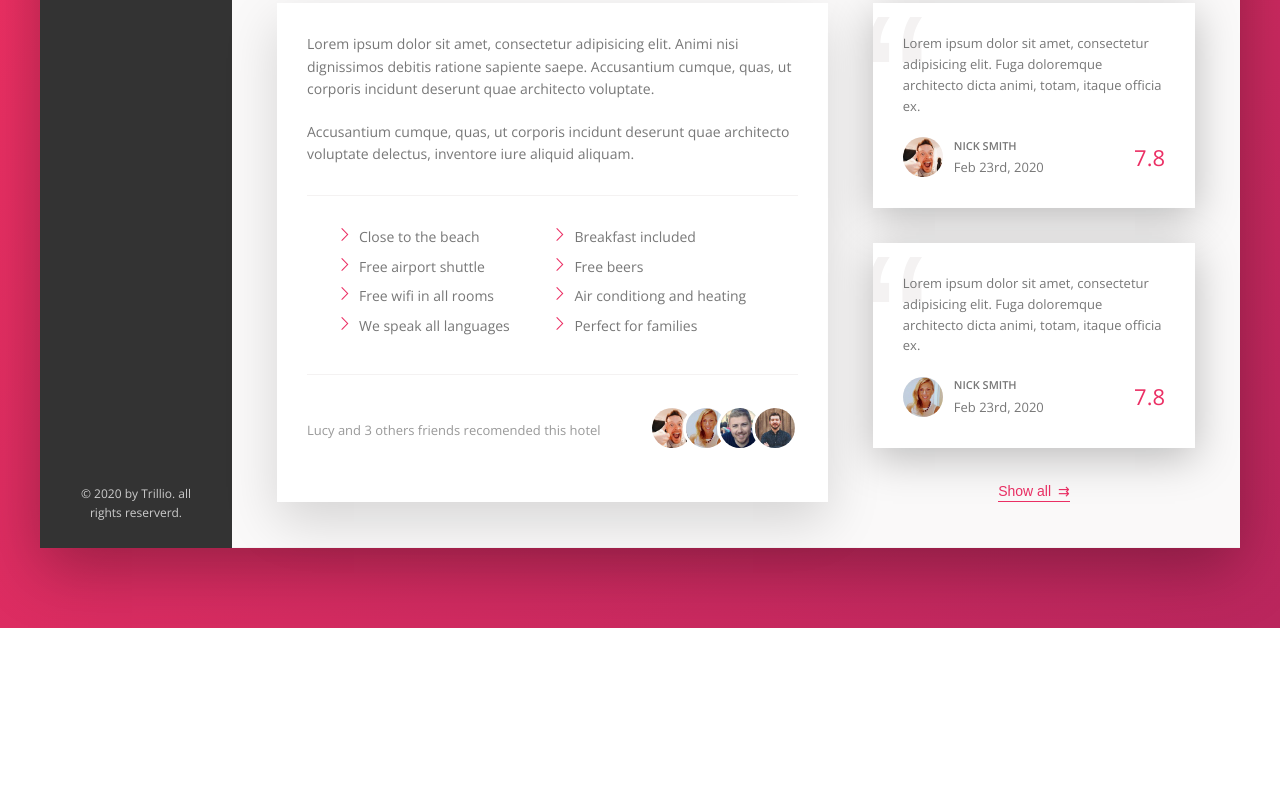
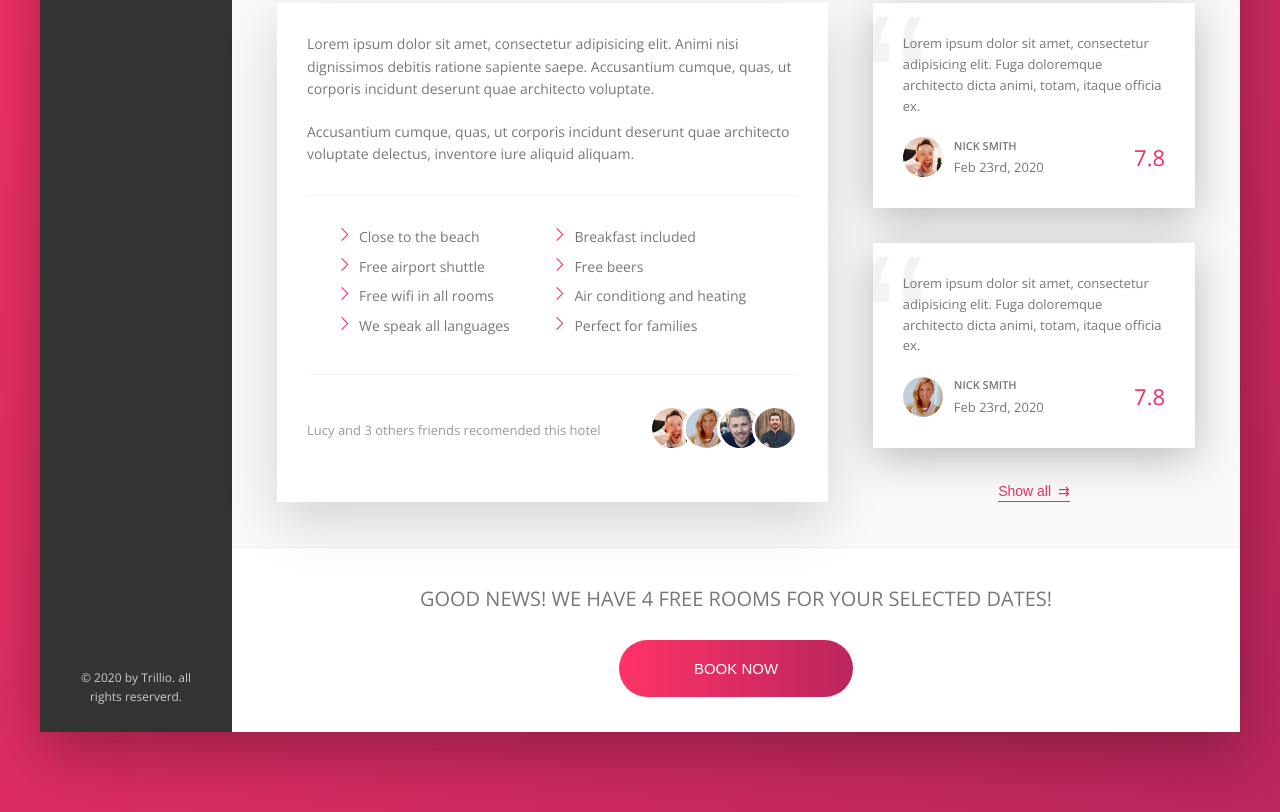
Before and after one commit to hectorlopezv/trillo_flex_box_project, a website: page index.html in a window 1280 px wide. Shown: the part 653-1465 px from the top of the page. Before the commit the page ends 1281 px from the top, so only its background shows below. Drawn offline with nearby package versions, Linux system fonts and the light colour scheme.

Commit message:
CTA done

```diff
--- a/index.html
+++ b/index.html
@@ -220,11 +220,19 @@
                             </figure>
 
                             <button class="btn-inline">Show all <span>&rrarr;</span></button>
-
                         </div>
 
                     </div>
+                        <div class="cta">
+                            <h2 class="cta__book-now">
+                                Good news! we have 4 free rooms for your selected dates!
+                            </h2>
 
+                            <button class="btn">
+                                <span class="btn__visible">Book now</span>
+                                <span class="btn__invisible">Only 4 rooms left</span>
+                            </button>
+                        </div>
 
                 </main>
 
--- a/sass/_components.scss
+++ b/sass/_components.scss
@@ -530,3 +530,75 @@ Grey dark 3: #999
     align-items: center;
 
 }
+
+/*--------------CALL TO ACTION -------------*/
+.cta
+{
+    padding: 3.5rem 0;
+    text-align: center;
+
+    &__book-now
+    {
+        text-transform: uppercase;
+        margin-bottom: 2.5rem;
+        font-weight: 300;
+        font-size: 2rem;
+    }
+}
+
+.btn
+{
+    text-transform: uppercase;
+    font-weight: 300;
+    font-size: 1.5rem;
+    border: none;
+    border-radius: 100px;
+    background-image: linear-gradient(to right, var(--color-primary-light), var(--color-primary-dark));
+    color: #fff;
+    position: relative;
+    overflow: hidden;
+    cursor: pointer;
+
+    & > *
+    {
+      display: inline-block;
+      width: 100%;
+      height: 100%;
+      transition: all .2s;
+    }
+    &__visible
+    {
+        padding: 2rem 7.5rem;
+    }
+
+    &__invisible
+    {
+
+        display: inline-block;
+        position: absolute;
+        left: 0;
+        top: -100%;
+        padding: 2rem 0;
+
+
+    }
+    &:hover
+    {
+        background-image: linear-gradient(to left, var(--color-primary-light), var(--color-primary-dark));
+    }
+
+    &:hover &__visible
+    {
+        transform: translateY(100%);
+
+    }
+    &:hover &__invisible
+    {
+        top: 0;
+    }
+    &:focus
+    {
+        outline: none;
+        animation: pulsate 1s infinite;
+    }
+}
```
Also changed, not shown: css/style.css, 1 other file.
